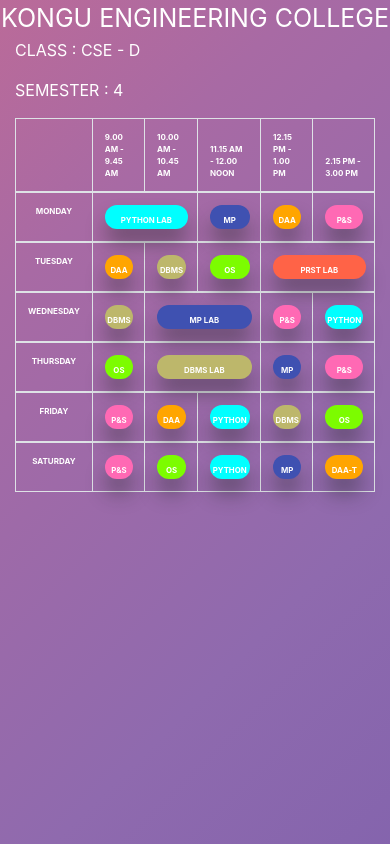
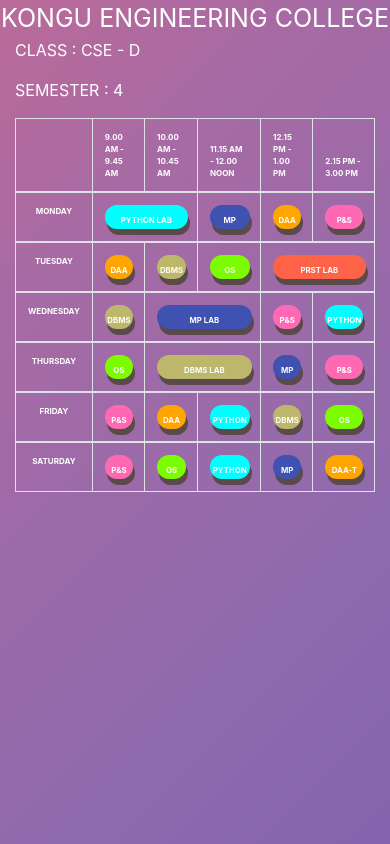
Before and after one commit to Sathana-V/timetable1, a plain HTML site: page index.html in a window 390 px wide. Drawn offline with nearby package versions, Linux system fonts and the light colour scheme.

Commit message:
Update timestyle.css

```diff
--- a/timestyle.css
+++ b/timestyle.css
@@ -53,9 +53,9 @@ body{
 
   button:hover
   {
-    box-shadow: 0px 15px 20px rgba(30, 36, 33, 0.4);
+    box-shadow: 2px 2px rgb(90, 74, 74);
     color: #fff;
-    transform: translateY(-5px);
+    transform: translateY(5px);
     text-decoration: none;
       border:2px solid white;
 
@@ -63,7 +63,7 @@ body{
  button
  {
      border:transparent;
-     box-shadow: 0px 15px 20px rgba(30, 36, 33, 0.4);
+     box-shadow: 2px 8px rgb(90, 74, 74);
      border-radius: 25px;
      transition: all 0.3s ease 0s;
      width:65%;
@@ -159,7 +159,7 @@ th{
    button
  {
     border:transparent;
-    box-shadow: 0px 15px 20px rgba(30, 36, 33, 0.4);
+    box-shadow: 2px 6px rgb(90, 74, 74);
     border-radius: 2px;
     transition: all 0.3s ease 0s;
     width:104%;
```
